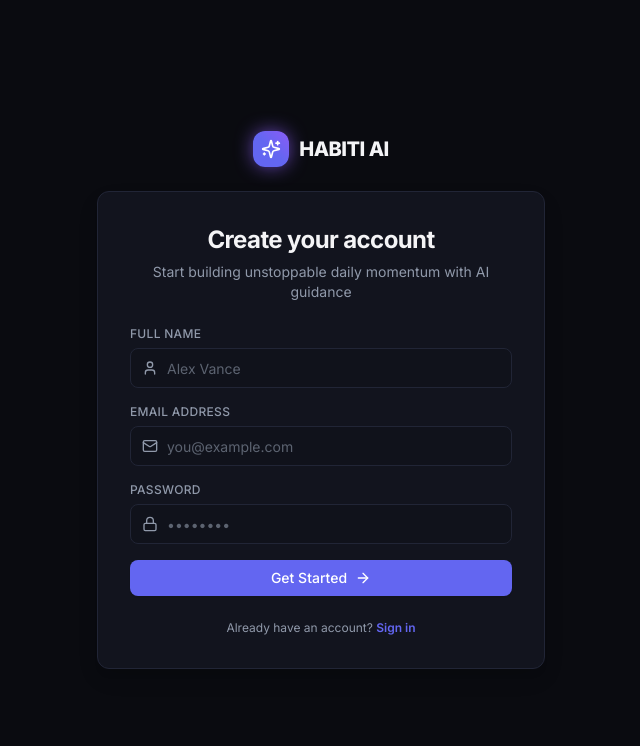
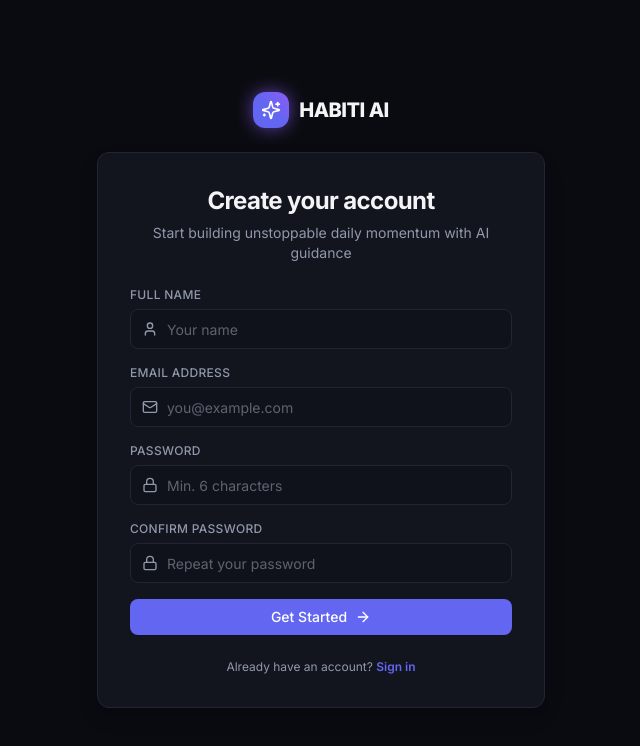
Before and after one commit to tensor-ops/DailyForge, a React (Vite) app in the folder frontend/: page /register in a window 1280 px wide. Shown: the top 746 px of the page, without its empty margins (319-959 px from the left). Built offline with nearby package versions, Linux system fonts and the light colour scheme; no server answers.

Commit message:
good commit

```diff
--- a/frontend/src/features/auth/pages/RegisterPage.tsx
+++ b/frontend/src/features/auth/pages/RegisterPage.tsx
@@ -6,11 +6,13 @@ import { Card } from '@/components/ui/Card';
 import { useAuth } from '@/hooks/useAuth';
 import { useToast } from '@/hooks/useToast';
 import { Sparkles, ArrowRight, Lock, Mail, User } from 'lucide-react';
+import axios from 'axios';
 
 export const RegisterPage: React.FC = () => {
   const [name, setName] = useState('');
   const [email, setEmail] = useState('');
   const [password, setPassword] = useState('');
+  const [confirmPassword, setConfirmPassword] = useState('');
   const [isSubmitting, setIsSubmitting] = useState(false);
   const [error, setError] = useState('');
 
@@ -24,16 +26,34 @@ export const RegisterPage: React.FC = () => {
       setError('Please fill in all fields');
       return;
     }
+    if (password.length < 6) {
+      setError('Password must be at least 6 characters');
+      return;
+    }
+    if (confirmPassword && password !== confirmPassword) {
+      setError('Passwords do not match');
+      return;
+    }
 
     setIsSubmitting(true);
     setError('');
 
     try {
-      await register(name, email, password);
+      await register(name, email, password, password);
       success('Account created! 🎉', 'Welcome to HABITI. Start tracking your first habit!');
       navigate('/dashboard');
-    } catch {
-      setError('Registration failed. Please try again.');
+    } catch (err: unknown) {
+      if (axios.isAxiosError(err)) {
+        const data = err.response?.data;
+        // Zod validation errors come as array
+        if (data?.errors && Array.isArray(data.errors)) {
+          setError(data.errors.map((e: { message: string }) => e.message).join(' · '));
+        } else {
+          setError(data?.message || data?.error || 'Registration failed. Please try again.');
+        }
+      } else {
+        setError('Something went wrong. Please try again.');
+      }
     } finally {
       setIsSubmitting(false);
     }
@@ -79,7 +99,7 @@ export const RegisterPage: React.FC = () => {
         <form onSubmit={handleSubmit} className="space-y-4">
           <Input
             label="Full Name"
-            placeholder="Alex Vance"
+            placeholder="Your name"
             value={name}
             onChange={(e) => setName(e.target.value)}
             leftIcon={<User className="h-4 w-4" />}
@@ -100,7 +120,7 @@ export const RegisterPage: React.FC = () => {
             <Input
               label="Password"
               type="password"
-              placeholder="••••••••"
+              placeholder="Min. 6 characters"
               value={password}
               onChange={(e) => setPassword(e.target.value)}
               leftIcon={<Lock className="h-4 w-4" />}
@@ -123,6 +143,15 @@ export const RegisterPage: React.FC = () => {
             )}
           </div>
 
+          <Input
+            label="Confirm Password"
+            type="password"
+            placeholder="Repeat your password"
+            value={confirmPassword}
+            onChange={(e) => setConfirmPassword(e.target.value)}
+            leftIcon={<Lock className="h-4 w-4" />}
+          />
+
           <Button
             type="submit"
             variant="primary"
```
